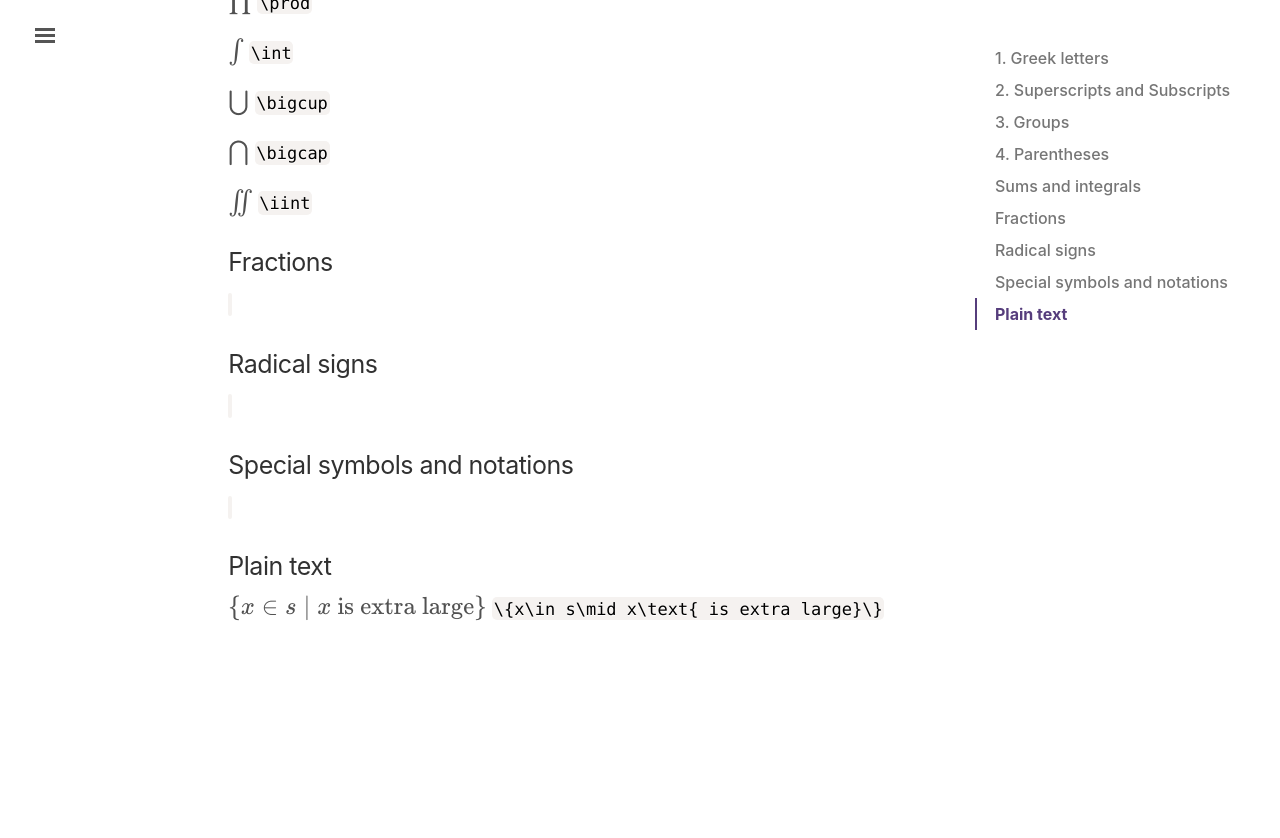
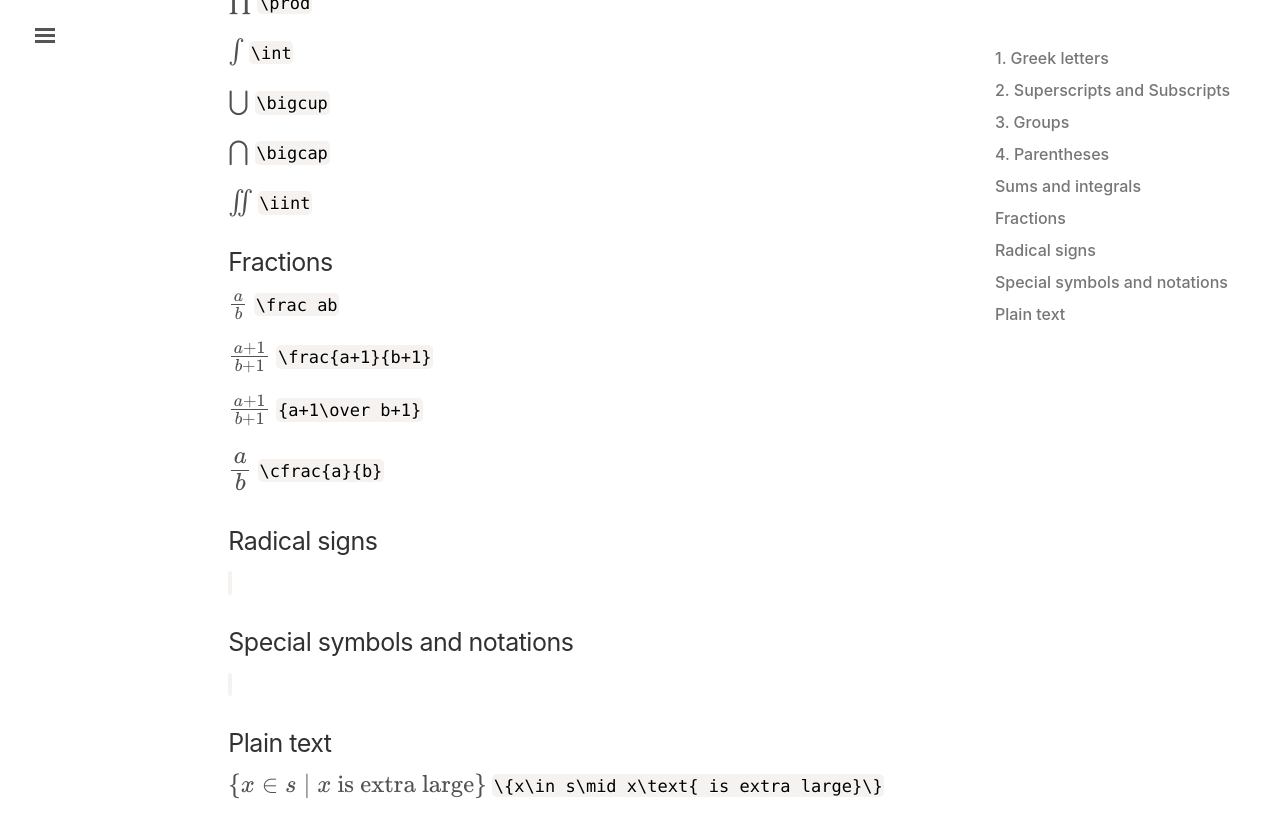
Before and after one commit to lingt-xyz/note, a Jekyll site: the page built from _posts/2018-08-29-mathjax-reference.md, in a window 1280 px wide and 900 px high, scrolled down 1469 px. Shown: the top 838 px of the window. Built offline with Jekyll 4.4.1, drawn with Linux system fonts in a browser that asks for light colours; formulas are drawn with MathJax 3; before the commit the page ends 2191 px from its top, so only the background shows below that.

Commit message:
test latext

````diff
--- a/_posts/2018-08-29-mathjax-reference.md
+++ b/_posts/2018-08-29-mathjax-reference.md
@@ -59,7 +59,13 @@
 
 ### Fractions
 
-{% raw %}$$  $${% endraw %} ```  ```
+{% raw %}$$ \frac ab $${% endraw %} ``` \frac ab ```
+
+{% raw %}$$ \frac{a+1}{b+1} $${% endraw %} ``` \frac{a+1}{b+1} ```
+
+{% raw %}$$ {a+1\over b+1} $${% endraw %} ``` {a+1\over b+1} ```
+
+{% raw %}$$ \cfrac{a}{b} $${% endraw %} ``` \cfrac{a}{b} ```
 
 ### Radical signs
 
````
